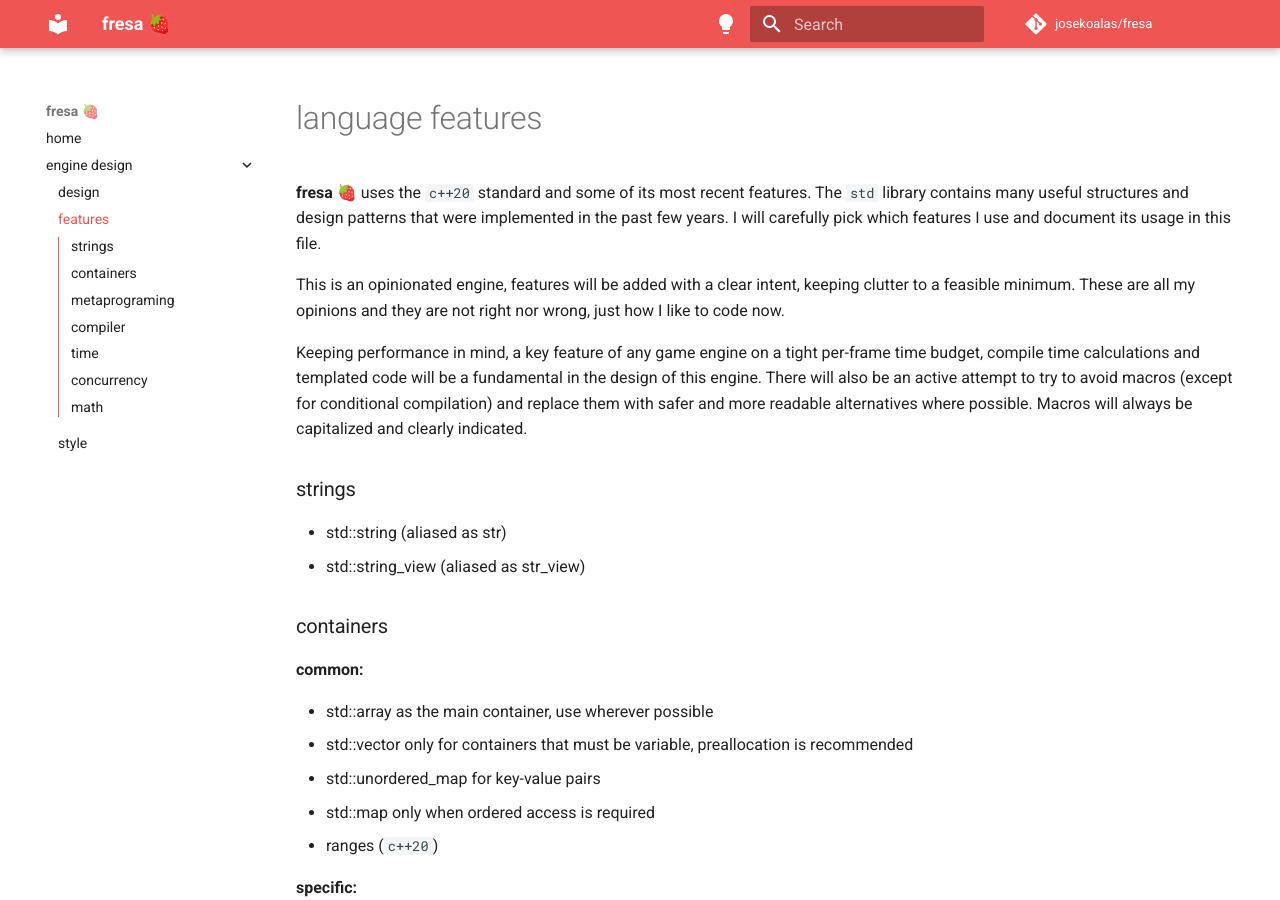
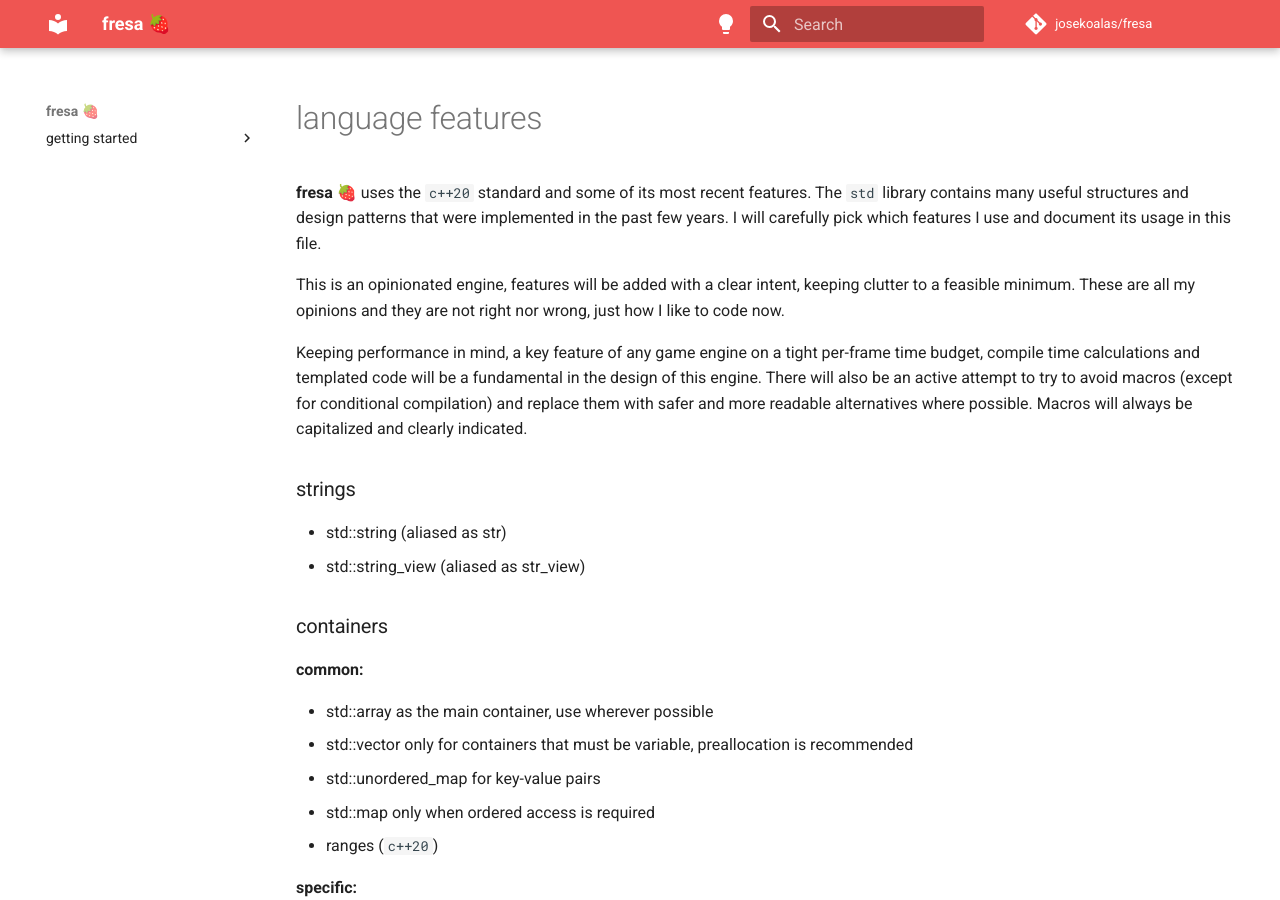
Before and after one commit to eerii/fresa, an MkDocs documentation site: the page built from docs/engine_design/features.md, in a window 1280 px wide and 900 px high. Built offline with MkDocs 1.6.1 and Material for MkDocs 9.7.7, drawn with Linux system fonts in a browser that asks for light colours; comment, search, counter and statistics services are not loaded; the version menu is left out.

Commit message:
[0.4.2] Building Documentation 🌺

```diff
--- a/mkdocs.yml
+++ b/mkdocs.yml
@@ -9,6 +9,7 @@
 theme:
   name: material
   features:
+    - navigation.tracking
     - navigation.instant
     - toc.follow
     - toc.integrate
@@ -31,10 +32,16 @@
         name: switch to dark mode
 
 markdown_extensions:
+  - toc:
+      permalink: true
   - pymdownx.arithmatex:
       generic: true
   - pymdownx.tasklist:
       custom_checkbox: true
+  - pymdownx.highlight
+  - pymdownx.inlinehilite
+  - pymdownx.snippets
+  - pymdownx.superfences
 
 plugins:
   - search
@@ -44,8 +51,5 @@
     provider: mike
 
 nav:
-  - home: index.md
-  - engine design:
-    - design: engine_design/design.md
-    - features: engine_design/features.md
-    - style: engine_design/style.md
+  - getting started:
+    - building the project: getting_started/building.md
```
Also changed, not shown: docs/getting_started/building.md (added, +104 -0 lines), docs/index.md (+1 -1 lines).
